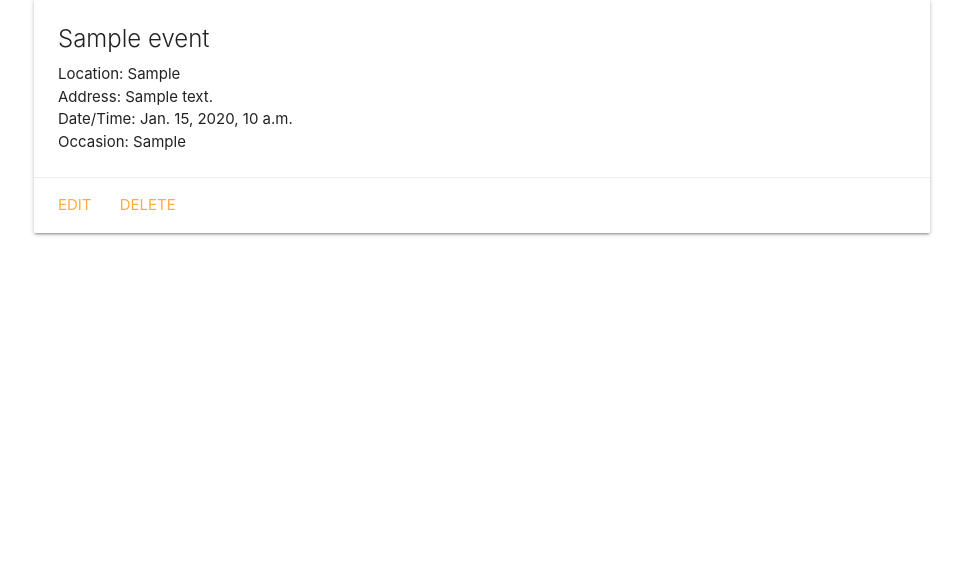
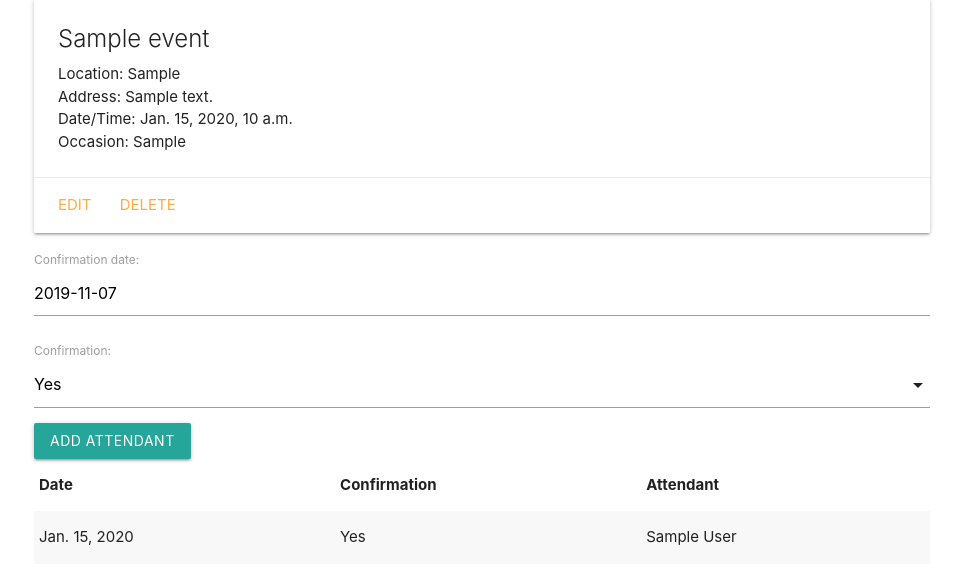
Before and after one commit to lauraunci/lets_grab_drinks, a Django app: page /events/1/ in a window 1280 px wide. Shown: the part 201-785 px from the top of the page, without its empty margins (158-1121 px from the left). Run offline with Django 3.2, Linux system fonts and the light colour scheme; tables that the repository leaves empty hold one stand-in row (values such as "Sample post").

Commit message:
added attendant model/url/view/template

```diff
--- a/main_app/forms.py
+++ b/main_app/forms.py
@@ -1,6 +1,6 @@
 from django.forms import ModelForm
 from django.contrib.auth.models import User
-from .models import Profile
+from .models import Profile, Attendant
 
 
 class UserUpdateForm(ModelForm):
@@ -13,3 +13,8 @@ class ProfileUpdateForm(ModelForm):
     class Meta:
         model = Profile
         fields = ['phone', 'location', 'birthday']
+
+class AttendantForm(ModelForm):
+    class Meta:
+        model = Attendant
+        fields = ['date', 'confirmation']
--- a/main_app/models.py
+++ b/main_app/models.py
@@ -14,14 +14,6 @@ class Profile(models.Model):
     location = models.CharField(max_length=50)
     birthday = models.DateField(auto_now=False, auto_now_add=False)
 
-class Attendant(models.Model):
-    confirmations = models.CharField(
-        max_length=1,
-        choices=CONFIRMATIONS,
-        default=CONFIRMATIONS[0][0]
-    )
-    user = models.OneToOneField(User, on_delete=models.CASCADE, primary_key=True)
-
 class Event(models.Model):
     name = models.CharField(max_length=100)
     location = models.CharField(max_length=100)
@@ -29,10 +21,19 @@ class Event(models.Model):
     date_time = models.DateTimeField(auto_now=False, auto_now_add=False)
     occasion = models.TextField(max_length=150)
     creator = models.ForeignKey(User, on_delete=models.CASCADE)
-    attendants = models.ManyToManyField(Attendant)
 
     def __str__(self):
         return self.name
 
     def get_absolute_url(self):
         return reverse('detail', kwargs={'event_id': self.id})
+
+class Attendant(models.Model):
+    date = models.DateField('confirmation date')
+    confirmation = models.CharField(
+        max_length=1,
+        choices=CONFIRMATIONS,
+        default=CONFIRMATIONS[0][0]
+    )
+    user = models.OneToOneField(User, on_delete=models.CASCADE, primary_key=True)
+    event = models.ForeignKey(Event, on_delete=models.CASCADE)
--- a/main_app/templates/events/detail.html
+++ b/main_app/templates/events/detail.html
@@ -17,4 +17,39 @@
     </div>
 </div>
 
+<div class="col s6">
+  {% if not user.attendants.event_id == event.id %}
+    <form action="{% url 'add_attendant' event.id %}" method="post">
+        {% csrf_token %}
+        {{ attendant_form.as_p }}
+        <input type="submit" class="btn" value="Add Attendant">
+    </form>
+  {% endif %}
+  <table class="striped">
+    <thead>
+      <tr><th>Date</th><th>Confirmation</th><th>Attendant</th></tr>
+    </thead>
+    <tbody>
+      {% for attendant in event.attendant_set.all %}
+        <tr>
+          <td>{{attendant.date}}</td>
+          <td>{{attendant.get_confirmation_display}}</td>
+          <td>{{attendant.user.get_full_name}}</td>
+        </tr>
+      {% endfor %}
+    </tbody>
+  </table>
+</div>
+<script>
+    var dateEl = document.getElementById('id_date');
+    M.Datepicker.init(dateEl, {
+      format: 'yyyy-mm-dd',
+      defaultDate: new Date(),
+      setDefaultDate: true,
+      autoClose: true
+    });
+
+    var selectEl = document.getElementById('id_confirmation');
+    M.FormSelect.init(selectEl);
+</script>
 {% endblock %}
--- a/main_app/templates/events/index.html
+++ b/main_app/templates/events/index.html
@@ -8,10 +8,6 @@
         <a href="{% url 'detail' event.id %}">
             <div class="card-content">
                 <span class="card-title">{{ event.name }}</span>
-                <!-- <p>Location: {{ event.location }}</p>
-                <p>Address: {{ event.address }}</p>
-                <p>Date/Time: {{ event.date_time }} </p>
-                <p>Occasion: {{ event.occasion }}</p> -->
             </div>
         </a>
     </div>
--- a/main_app/templates/main_app/event_form.html
+++ b/main_app/templates/main_app/event_form.html
@@ -6,12 +6,10 @@
   {% else %}
     <h1>Add Event</h1>
   {% endif %}
-  <!-- Leaving the action empty makes the form post to the same url used to display it -->
+
   <form action="" method="post">
-    <!-- Django requires the following for security purposes -->
     {% csrf_token %}
     <table>
-      <!-- Render the inputs inside of <tr>s & <td>s -->
       {{ form.as_table }}
     </table>
     <input type="submit" value="Submit!" class="btn">
--- a/main_app/urls.py
+++ b/main_app/urls.py
@@ -11,4 +11,5 @@ urlpatterns = [
     path('events/create/', views.EventCreate.as_view(), name='events_create'),
     path('events/<int:pk>/update/', views.EventUpdate.as_view(), name='events_update'),
     path('events/<int:pk>/delete/', views.EventDelete.as_view(), name='events_delete'),
+    path('events/<int:event_id>/add_attendant/', views.add_attendant, name='add_attendant'),
 ]
--- a/main_app/views.py
+++ b/main_app/views.py
@@ -5,7 +5,7 @@ from django.views.generic.edit import CreateView, UpdateView, DeleteView
 from django.contrib.auth.decorators import login_required
 from django.contrib.auth.mixins import LoginRequiredMixin
 from .models import User, Profile, Event
-from .forms import UserUpdateForm, ProfileUpdateForm
+from .forms import UserUpdateForm, ProfileUpdateForm, AttendantForm
 
 class EventCreate(CreateView):
     model = Event
@@ -16,7 +16,6 @@ class EventCreate(CreateView):
 
 class EventUpdate(UpdateView):
   model = Event
-  # Let's make it impossible to rename a cat :)
   fields = ['location', 'address', 'date_time']
 
 class EventDelete(DeleteView):
@@ -29,18 +28,13 @@ def home(request):
 def signup(request):
     error_message = ''
     if request.method == 'POST':
-        # This is how to create a 'user' form object
-        # that includes the data from the browser
         form = UserCreationForm(request.POST)
         if form.is_valid():
-            # This will add the user to the database
             user = form.save()
-            # This is how we log a user in via code
             login(request, user)
             return redirect('profile')
         else:
             error_message = 'Invalid credentials - try again'
-    # A bad POST or a GET request, so render signup.html with an empty form
     form = UserCreationForm()
     context = {'form': form, 'error_message': error_message}
     return render(request, 'registration/signup.html', context)
@@ -80,4 +74,16 @@ def events_index(request):
 
 def events_detail(request, event_id):
     event = Event.objects.get(id=event_id)
-    return render(request, 'events/detail.html', { 'event': event })
+    attendant_form = AttendantForm()
+    return render(request, 'events/detail.html', {
+        'event': event, 'attendant_form': attendant_form
+    })
+
+def add_attendant(request, event_id):
+    form = AttendantForm(request.POST)
+    if form.is_valid():
+        new_attendant = form.save(commit=False)
+        new_attendant.event_id = event_id
+        new_attendant.user = request.user
+        new_attendant.save()
+    return redirect('detail', event_id=event_id)
```
Also changed, not shown: main_app/migrations/0005_auto_20191107_1631.py (added), main_app/migrations/0006_auto_20191107_2033.py (added).
